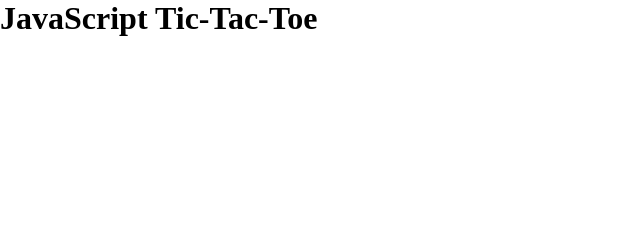
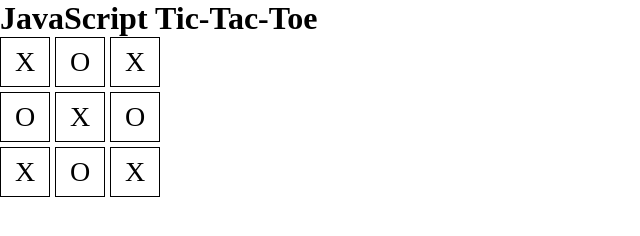
Before and after one commit to marques-j-robinson/odin-tic-tac-toe, a plain HTML site: page index.html in a window 1280 px wide. Shown: the whole page, without its empty margins (0-640 px from the left). Drawn offline with Linux system fonts and the light colour scheme.

Commit message:
create a basic board display

```diff
--- a/index.html
+++ b/index.html
@@ -8,6 +8,17 @@
 
   <body>
     <h1>JavaScript Tic-Tac-Toe</h1>
+    <div class="board">
+        <p class="square">X</p>
+        <p class="square">O</p>
+        <p class="square">X</p>
+        <p class="square">O</p>
+        <p class="square">X</p>
+        <p class="square">O</p>
+        <p class="square">X</p>
+        <p class="square">O</p>
+        <p class="square">X</p>
+    </div>
     <script src="script.js"></script>
   </body>
 </html>
--- a/styles.css
+++ b/styles.css
@@ -2,3 +2,18 @@
     margin: 0;
     padding: 0;
 }
+
+.board {
+    display: grid;
+    grid-template-rows: 50px 50px 50px;
+    grid-template-columns: 50px 50px 50px;
+    gap: 5px;
+}
+
+.square {
+    display: flex;
+    justify-content: center;
+    align-items: center;
+    border: 1px solid black;
+    font-size: 28px;
+}
```
